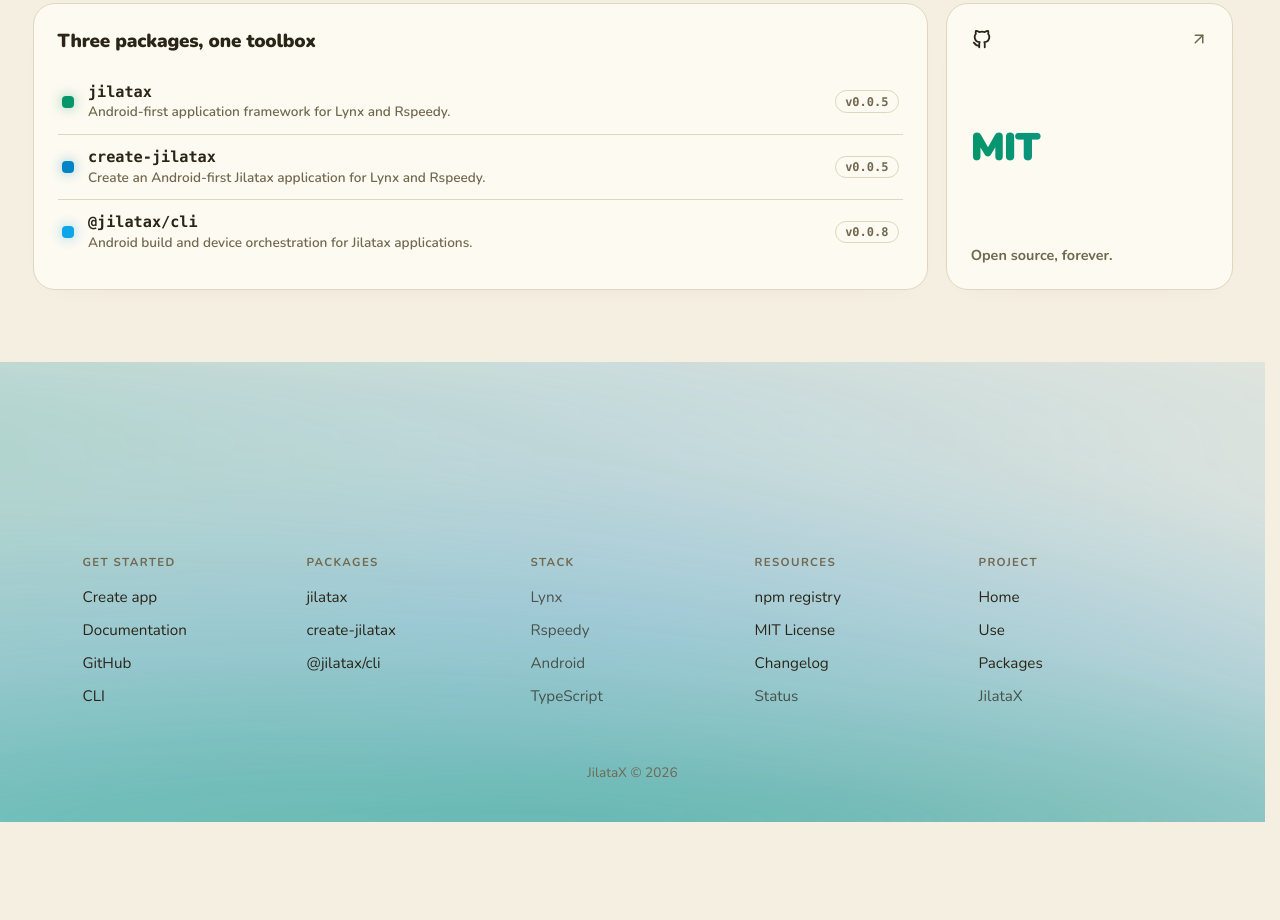
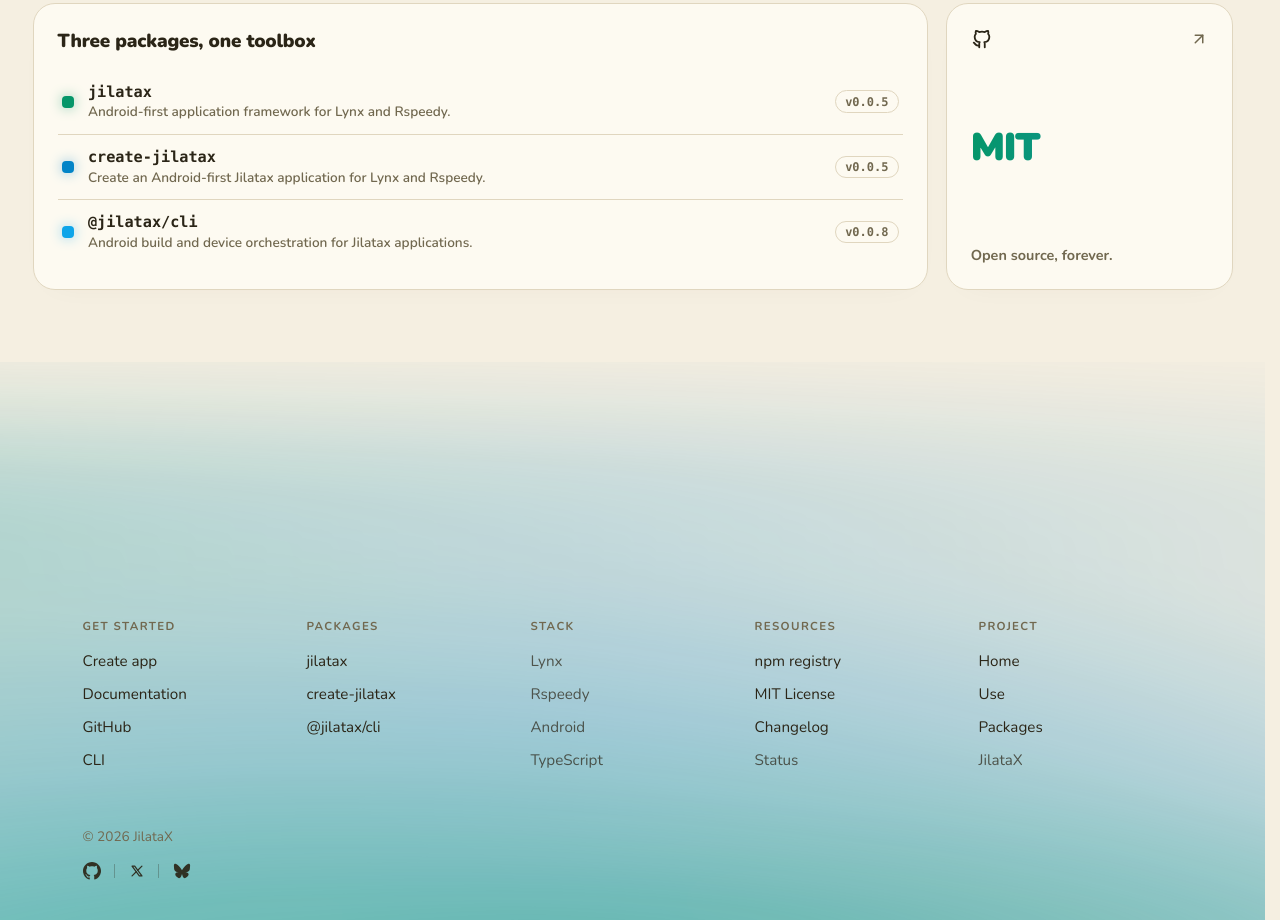
Before and after one commit to jilatax/jilatax, an Astro site in the folder apps/website/: page / in a window 1280 px wide. Shown: the part 1779-2699 px from the top of the page. Before the commit the page ends 2601 px from the top, so only its background shows below. Built offline with nearby package versions, Linux system fonts and the light colour scheme; Astro itself is replaced by a stand-in of ours; no server answers.

Commit message:
🏗️ feat: add social links section with Bluesky icon to Footer

```diff
--- a/apps/website/src/sections/Footer.astro
+++ b/apps/website/src/sections/Footer.astro
@@ -1,5 +1,8 @@
 ---
 import { SITE, LINKS } from '@/consts';
+import GithubIcon from '@/assets/icons/github.svg';
+import XIcon from '@/assets/icons/social/x.svg';
+import SkyBlueIcon from '@/assets/icons/social/sky-blue.svg';
 
 const year = new Date().getFullYear();
 
@@ -78,7 +81,35 @@ const columns = [
       }
     </nav>
 
-    <p class="footer-copy">{SITE.name} © {year}</p>
+    <div class="footer-bar">
+      <p class="footer-copy">© {year} {SITE.name}</p>
+
+      <div class="footer-social" aria-label="Social">
+        <a
+          class="social-btn"
+          href={LINKS.github}
+          target="_blank"
+          rel="noopener noreferrer"
+          aria-label="GitHub"
+        >
+          <GithubIcon class="icon-github" aria-hidden="true" />
+        </a>
+        <span class="social-sep" aria-hidden="true"></span>
+        <a
+          class="social-btn"
+          href="https://x.com/jilatax"
+          target="_blank"
+          rel="noopener noreferrer"
+          aria-label="X"
+        >
+          <XIcon class="icon-x" aria-hidden="true" />
+        </a>
+        <span class="social-sep" aria-hidden="true"></span>
+        <span class="social-btn social-static" aria-label="Bluesky">
+          <SkyBlueIcon class="icon-sky" aria-hidden="true" />
+        </span>
+      </div>
+    </div>
   </div>
 </footer>
 
@@ -88,7 +119,7 @@ const columns = [
     isolation: isolate;
     overflow: hidden;
     margin-top: auto;
-    padding: 12rem 1.5rem 2.5rem;
+    padding: 16rem 1.5rem 2.5rem;
     background: var(--color-bg);
   }
 
@@ -243,11 +274,70 @@ const columns = [
     cursor: default;
   }
 
+  .footer-bar {
+    display: flex;
+    flex-direction: column;
+    align-items: flex-start;
+    gap: 1rem;
+    margin-top: 3.5rem;
+  }
+
   .footer-copy {
-    margin: 3.5rem 0 0;
-    text-align: center;
+    margin: 0;
     font-size: 0.85rem;
     color: var(--color-text-muted);
     cursor: default;
   }
+
+  .footer-social {
+    display: inline-flex;
+    align-items: center;
+    gap: 0.85rem;
+  }
+
+  .social-btn {
+    display: inline-flex;
+    align-items: center;
+    justify-content: center;
+    color: var(--color-text);
+    text-decoration: none;
+    opacity: 0.92;
+    transition: opacity 0.2s ease;
+  }
+
+  a.social-btn:hover {
+    opacity: 1;
+  }
+
+  .social-static {
+    cursor: default;
+  }
+
+  .social-btn :global(svg) {
+    display: block;
+  }
+
+  .social-btn :global(.icon-github) {
+    width: 18px;
+    height: 18px;
+    fill: currentColor;
+  }
+
+  .social-btn :global(.icon-x) {
+    width: 16px;
+    height: 16px;
+  }
+
+  .social-btn :global(.icon-sky) {
+    width: 18px;
+    height: 18px;
+    fill: currentColor;
+  }
+
+  .social-sep {
+    width: 1px;
+    height: 14px;
+    background: color-mix(in srgb, var(--color-text) 28%, transparent);
+    flex-shrink: 0;
+  }
 </style>
```
Also changed, not shown: apps/website/src/assets/icons/social/sky-blue.svg (added).
